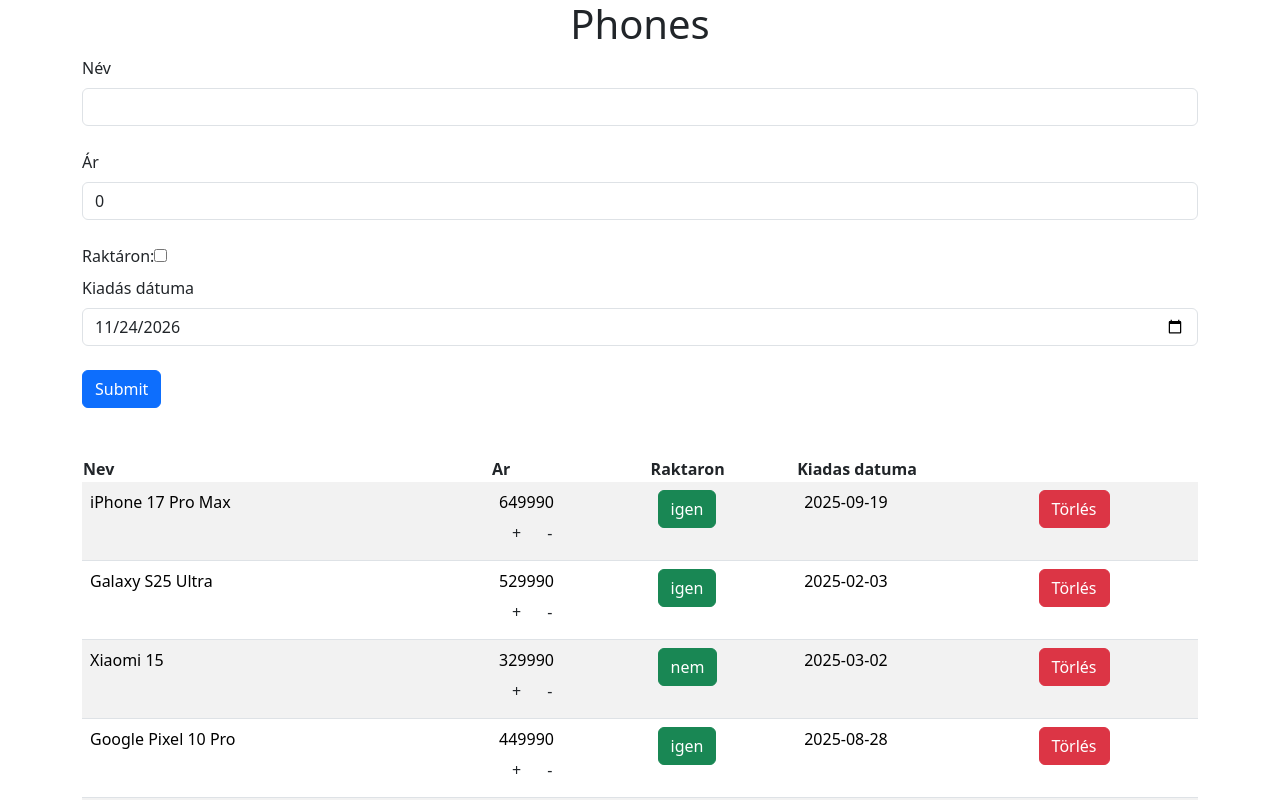
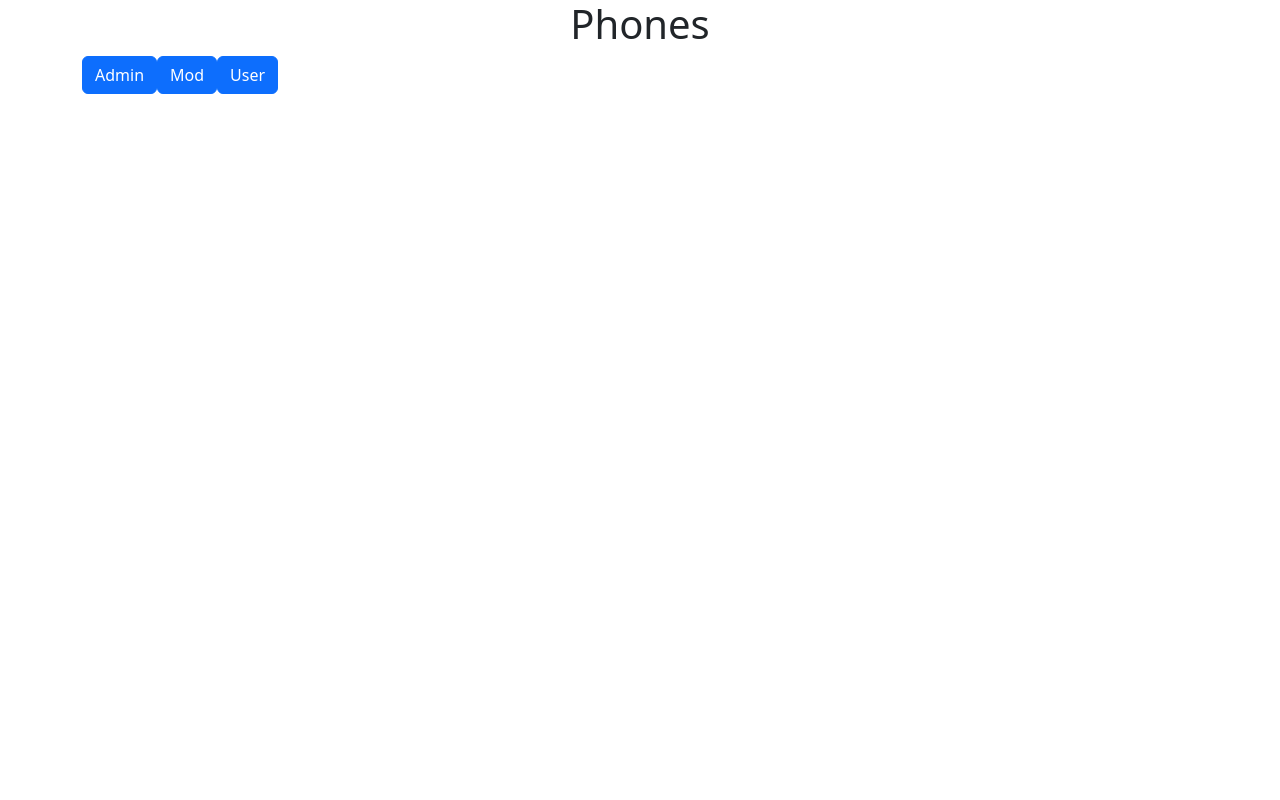
Before and after one commit to tdBate/telefonokOldalakReact, a React (Vite) app: page / in a window 1280 px wide. Shown: the top 800 px of the page. Built offline with nearby package versions, Linux system fonts and the light colour scheme; data requests are answered from the project's data file.

Commit message:
conditional rendering

```diff
--- a/src/App.tsx
+++ b/src/App.tsx
@@ -1,10 +1,26 @@
+import { useState } from "react"
 import { Admin } from "./components/Admin"
+import type { View } from "./models"
 
 function App() {
+  const [view, setView] = useState<View>("user");
+
   return (
     <>
       <h1 className="text-center">Phones</h1>
-      <Admin></Admin>
+      <div className="container">
+        <div className="row">
+          <div className="col-sm-12 mb-5">
+            <button onClick={() => setView("admin")} className="btn btn-primary">Admin</button>
+            <button onClick={() => setView("mod")} className="btn btn-primary">Mod</button>
+            <button onClick={() => setView("user")} className="btn btn-primary">User</button>
+          </div>
+
+          <div className="col-sm-12">
+            {view == "admin" && (<Admin></Admin>)}
+          </div>
+        </div>
+      </div>
     </>
   )
 }
--- a/src/models.ts
+++ b/src/models.ts
@@ -5,3 +5,5 @@ export interface Phone {
     raktaron: boolean
     kiadasDatuma: string
 }
+
+export type View = "admin" | "mod" | "user";
```
